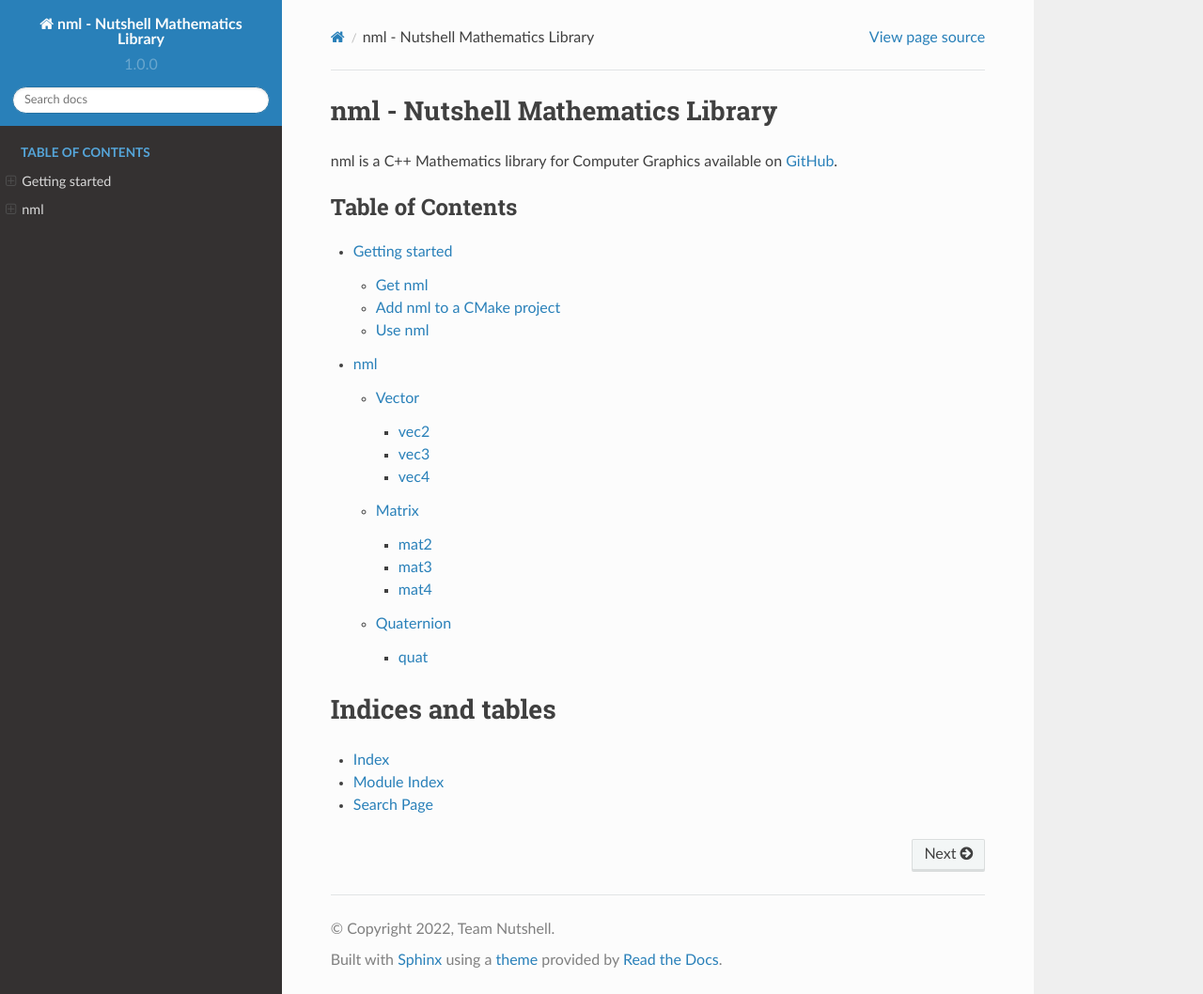
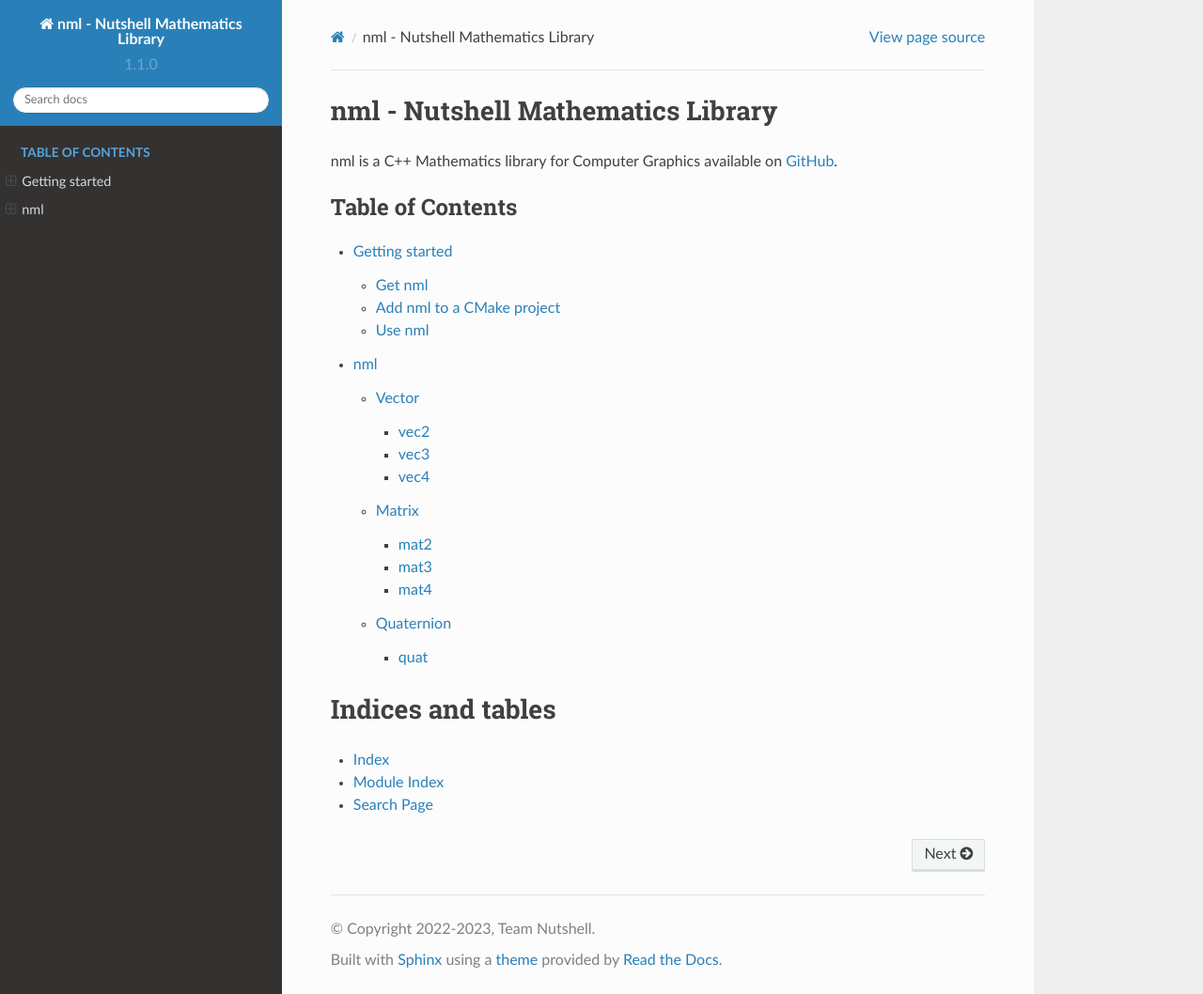
Before and after one commit to Team-Nutshell/nml, a Sphinx documentation site: the page built from docs/source/index.rst, in a window 1280 px wide and 1058 px high. Shown: the whole window at 94% size. Built offline with Sphinx 7.4.7 and the Read the Docs theme 2.0.0, drawn with Linux system fonts in a browser that asks for light colours.

Commit message:
version 1.1

```diff
--- a/docs/source/conf.py
+++ b/docs/source/conf.py
@@ -7,10 +7,10 @@
 # https://www.sphinx-doc.org/en/master/usage/configuration.html#project-information
 
 project = 'nml - Nutshell Mathematics Library'
-copyright = '2022, Team Nutshell'
+copyright = '2022-2023, Team Nutshell'
 author = 'Team Nutshell'
-release = '1.0.0'
-version = '1.0.0'
+release = '1.1.0'
+version = '1.1.0'
 
 # -- General configuration ---------------------------------------------------
 # https://www.sphinx-doc.org/en/master/usage/configuration.html#general-configuration
```
